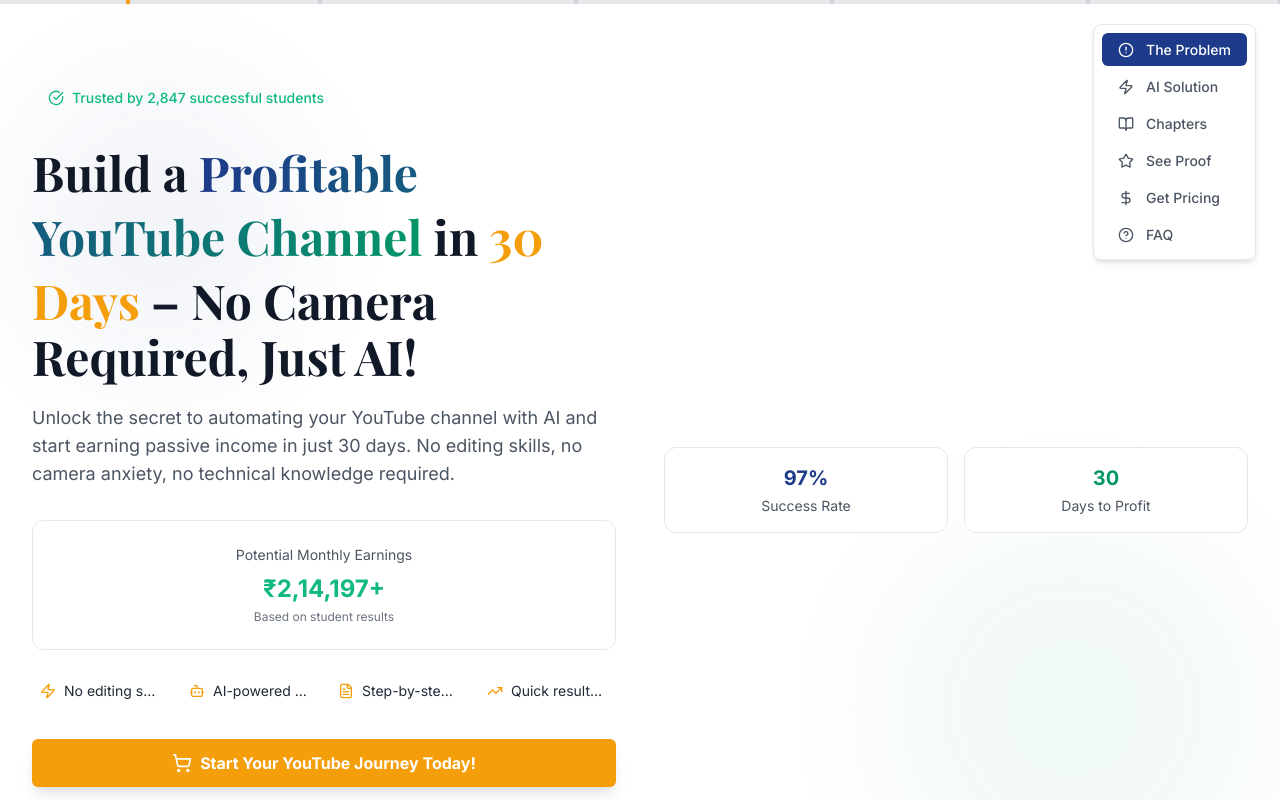
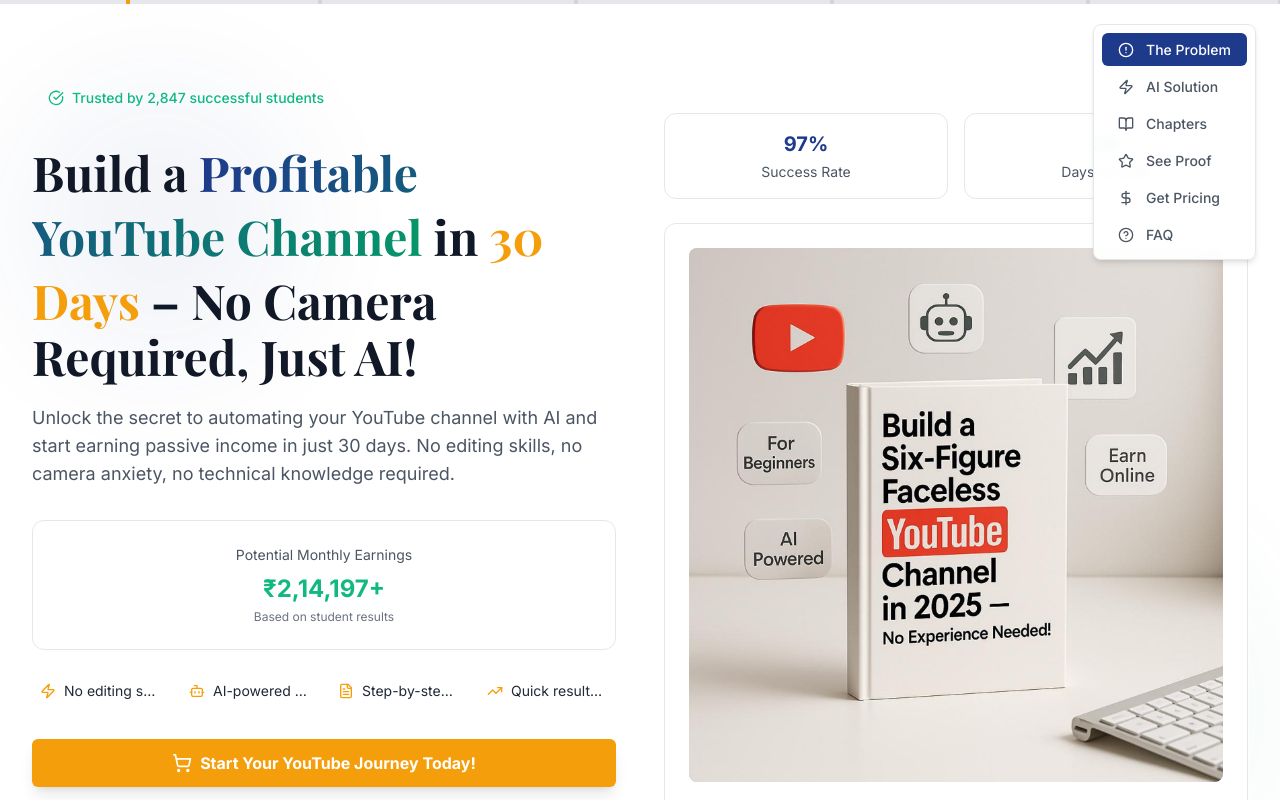
Before and after one commit to aidevloper/Ai-Automation-ebook, a React (Vite) app: page / in a window 1280 px wide. Shown: the top 800 px of the page. Built offline with nearby package versions, Linux system fonts and the light colour scheme.

Commit message:
Update HeroSection.jsx

```diff
--- a/src/pages/landing-page/components/HeroSection.jsx
+++ b/src/pages/landing-page/components/HeroSection.jsx
@@ -232,10 +232,10 @@
             </div>
 
             {/* Enhanced Video Testimonial Preview */}
-            {/* <div className="bg-white rounded-xl shadow-card p-4 sm:p-6 border border-gray-200 animate-slide-up max-w-full">
-              <div className="aspect-square bg-gray-100 rounded-lg mb-4 relative overflow-hidden"> */}
+            <div className="bg-white rounded-xl shadow-card p-4 sm:p-6 border border-gray-200 animate-slide-up max-w-full">
+              <div className="aspect-square bg-gray-100 rounded-lg mb-4 relative overflow-hidden">
                 {/* Removing the rotating border animation */}
-                {/* <img
+                <img
                   src="/Images/youtube.jpg"
                   alt="Success story testimonial"
                   className="w-full h-full object-contain relative z-10 rounded-lg"
@@ -253,7 +253,7 @@
                 </p>
                 <p className="text-xs text-gray-500">- Rajesh Kumar, Delhi</p>
               </div>
-            </div> */}
+            </div>
           </div>
         </div>
       </div>
```
